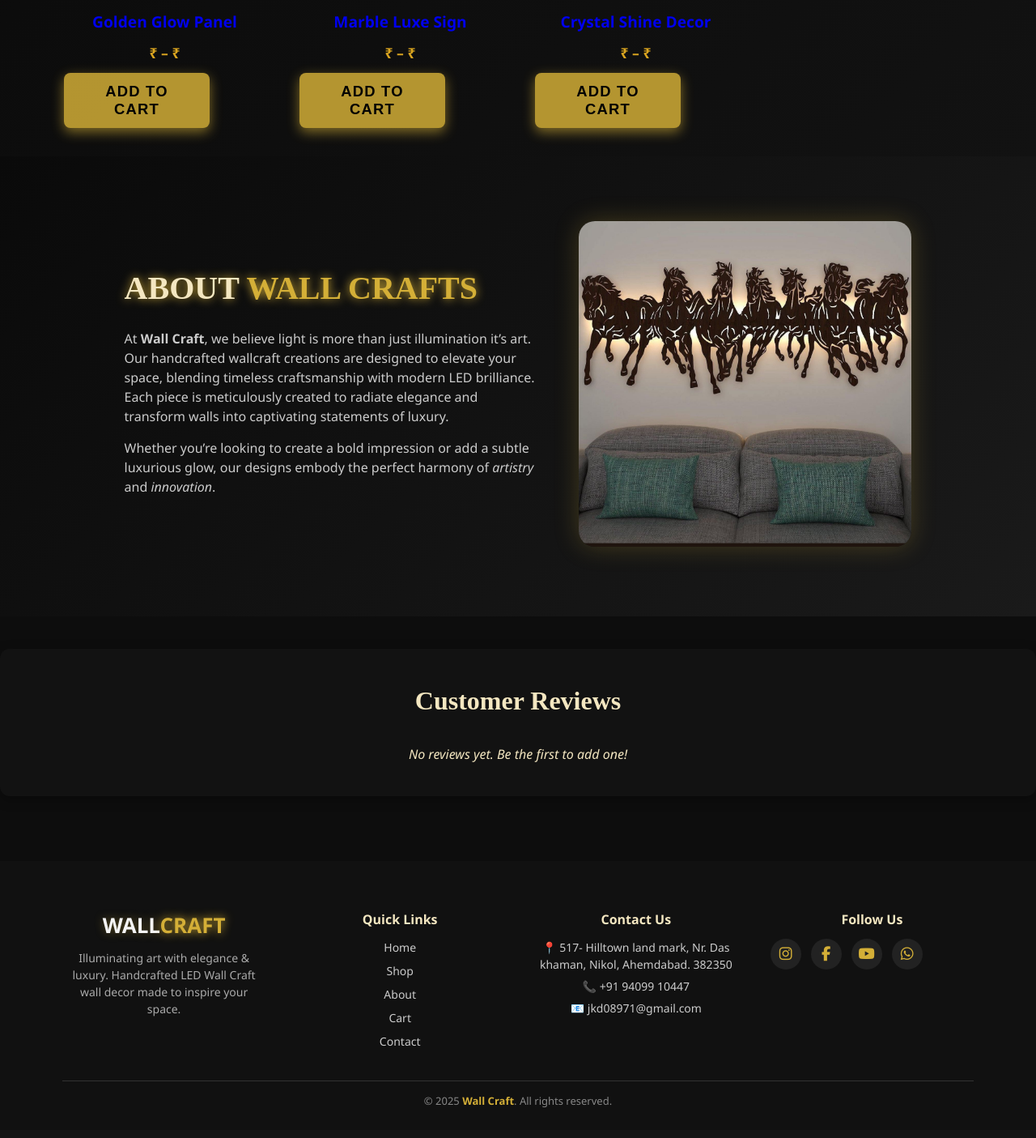
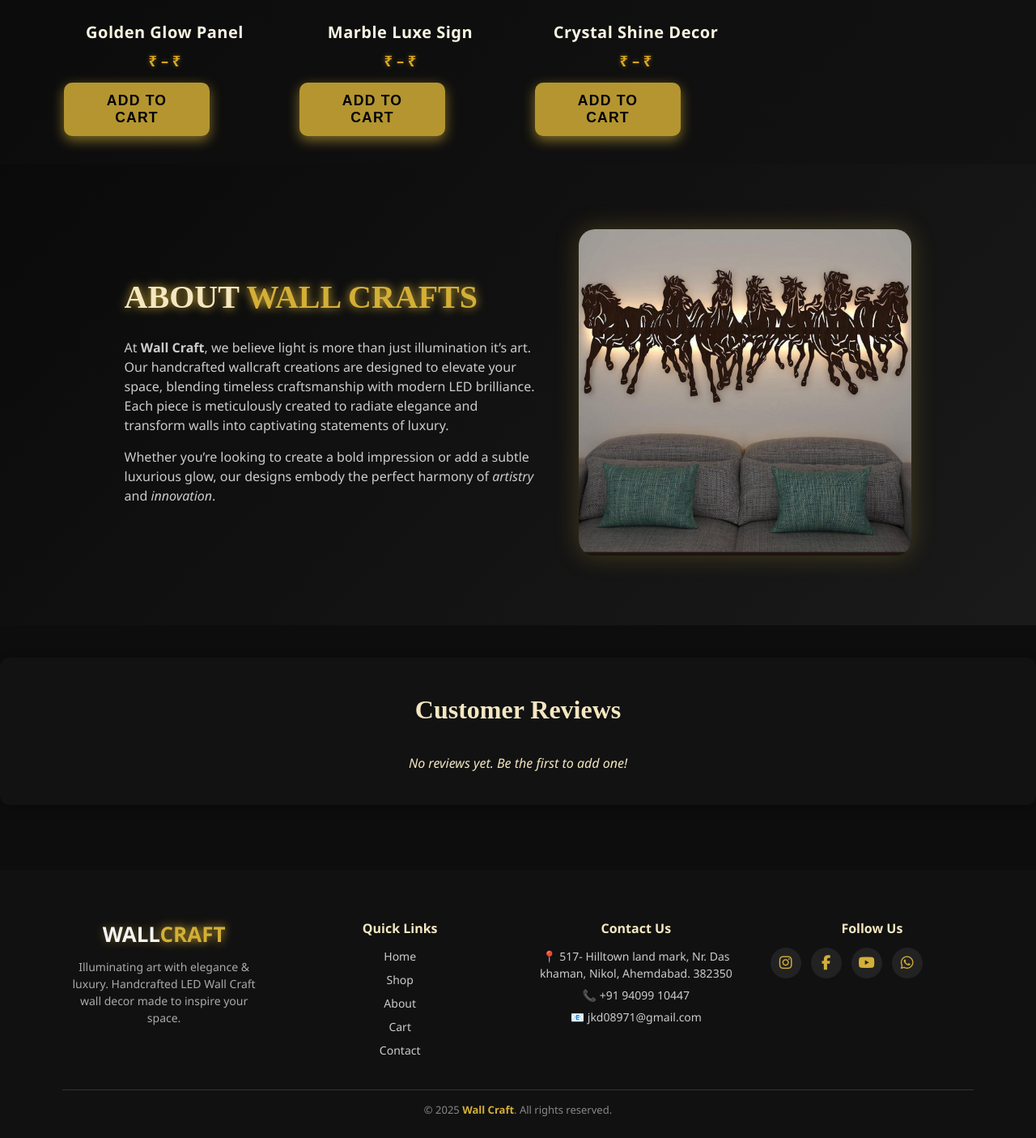
Before and after one commit to BrazilSavaliya20/walls, a Flask app: page / in a window 1280 px wide. Shown: the part 545-1950 px from the top of the page at 81% size. Before the commit the page ends 1912 px from the top, so only its background shows below. Run offline with Flask 3, Linux system fonts and the light colour scheme.

Commit message:
adsasdas

```diff
--- a/templates/home.html
+++ b/templates/home.html
@@ -214,6 +214,34 @@ nav ul li a.active {
     max-width: 100%;
     margin: 0 auto;
   }
+}
+
+/* Product Card Content (Name + Price + Button) */
+.product-info {
+  text-align: center;
+  margin-top: 12px;
+}
+
+.product-info h3 {
+  font-size: 1.25rem;
+  font-weight: 600;
+  color: #f9f5e3;
+  margin-bottom: 6px;
+  letter-spacing: 0.5px;
+  transition: color 0.3s ease;
+}
+
+.product-link:hover .product-info h3 {
+  color: #d4af37; /* golden highlight on hover */
+}
+
+.product-info .price {
+  font-size: 1.15rem;
+  font-weight: 700;
+  color: #d4af37;
+  margin-bottom: 14px;
+  display: block;
+  text-shadow: 0 0 6px rgba(212,175,55,0.4);
 }
 
 /* Add to Cart container */
@@ -224,17 +252,17 @@ nav ul li a.active {
   margin-top: 12px;
 }
 
-/* Enhanced mobile buttons */
+/* Add to Cart button */
 .btn-add {
   background: #d4af37;
   color: #000;
-  border-radius: 8px;
+  border-radius: 10px;
   padding: 12px 28px;
   font-weight: 700;
-  font-size: 1.15rem;
+  font-size: 1.1rem;
   box-shadow: 0 5px 15px rgba(212, 175, 55, 0.7);
   cursor: pointer;
-  transition: background-color 0.3s ease, box-shadow 0.3s ease;
+  transition: background-color 0.3s ease, box-shadow 0.3s ease, transform 0.25s ease;
   user-select: none;
   border: none;
   letter-spacing: 1.2px;
```
Also changed, not shown: other parts of templates/home.html (+36 -26 lines).
